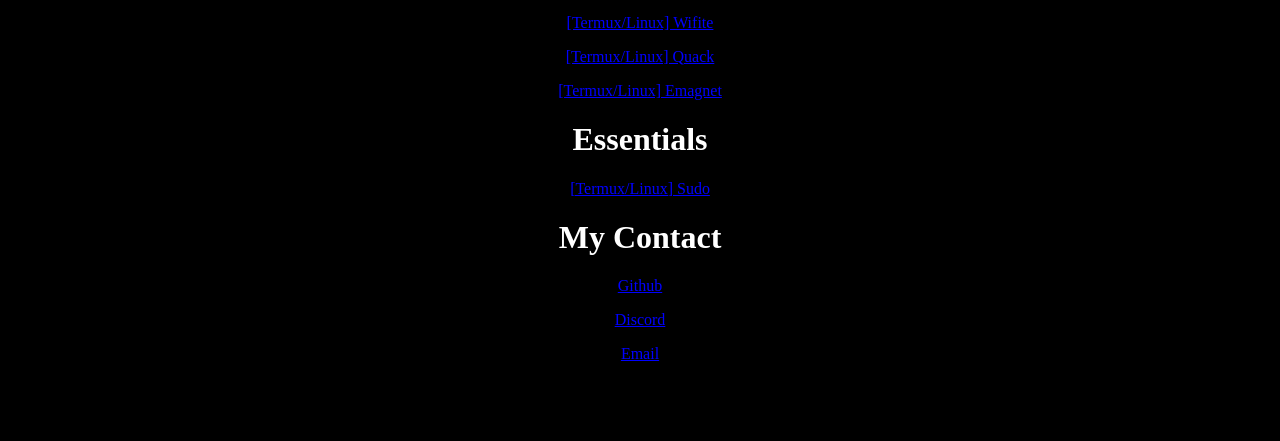
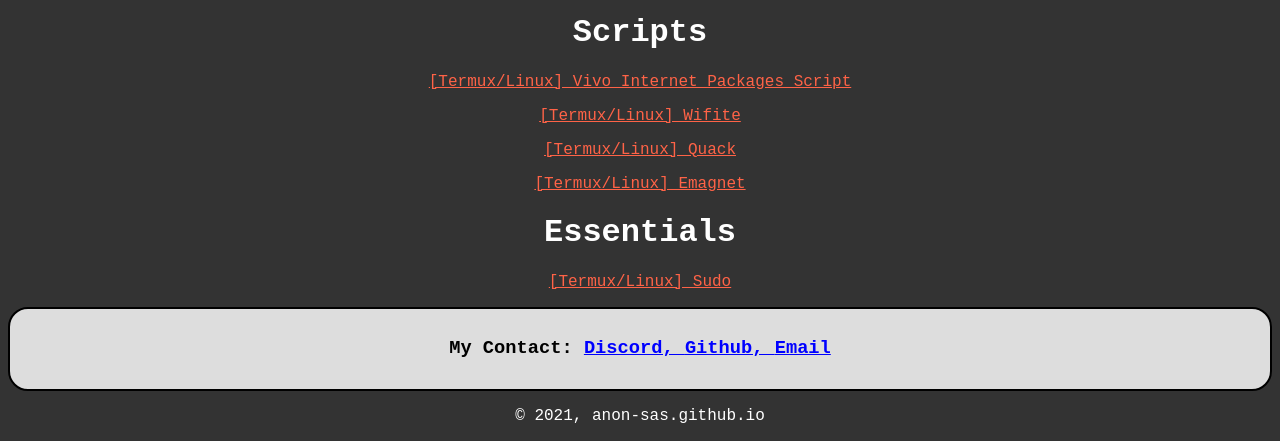
Before and after one commit to Anon-SAS/sas, a plain HTML site: page index.html in a window 1280 px wide. Shown: the part 752-1193 px from the top of the page. Before the commit the page ends 1123 px from the top, so only its background shows below. Drawn offline with Linux system fonts and the light colour scheme.

Commit message:
Add files via upload

```diff
--- a/index.html
+++ b/index.html
@@ -1,17 +1,42 @@
 <!DOCTYPE html>
 <html>
+<!--- Ta Fazendo Oque nos Codigo do Site em? --->
+<!--- Seu Pnc --->
 <head>
+<style>
+body {
+font-family: Courier New;
+background-color: #333;
+}
+
+a {
+				color: tomato;
+}
+
+.footer {
+				background-color: #ddd;
+				text-align: center;
+				font-family: Courier New;
+				padding: 10px;
+				border: 2px solid black;
+				border-radius: 20px;
+				height: 60px;
+}
+
+</style>
 <link rel="apple-touch-icon" sizes="180x180" href="./lib/icons/apple-touch-icon.png">
 <link rel="icon" type="image/png" sizes="32x32" href="./lib/icons/favicon-32x32.png">
 <link rel="icon" type="image/png" sizes="16x16" href="./lib/icons/favicon-16x16.png">
 <link rel="manifest" href="./lib/icons/site.webmanifest">
-<style>
-body {background-color: Black;}
-</style>
 <title>SAS Comunity</title>
 </head>
 <body>
 <center>
+<div class="footer">
+<h3>
+SAS Comunity
+</h3>
+</div>
 <p style="color:white">Visits:</p>
 <p></p>
 <div align=center><a href='https://contador.s12.com.br'><img src='https://contador.s12.com.br/img-7A1a95zDzx233Dwa-9.gif' border='0' alt='visitas'></a><script type='text/javascript' src='https://contador.s12.com.br/ad.js?id=7A1a95zDzx233Dwa'></script></div>
@@ -27,31 +52,35 @@ body {background-color: Black;}
 				Tools
 
 </h1>
-<a href="./lib/metamux.html" style="color:blue">[Termux] Metasploit</a>
+<a href="./lib/metamux.html">[Termux] Metasploit</a>
 <p></p>
-<a href="./lib/jhon.html" style="color:blue">[Linux] John The Ripper</a>
+<a href="./lib/jhon.html">[Linux] John The Ripper</a>
 <p></p>
-<a href="./lib/toolx.html" style="color:blue">[Linux/Termux] Tool-X</a>
+<a href="./lib/toolx.html">[Linux/Termux] Tool-X</a>
 <h1 style="color:white">
 
 				Scripts
 
 </h1>
-<a href="./lib/pacotesnetvivo.html" style="color:blue">[Termux/Linux] Vivo Internet Packages Script</a>
+<a href="./lib/pacotesnetvivo.html">[Termux/Linux] Vivo Internet Packages Script</a>
 <p></p>
-<a href="./lib/wifite.html" style="color:blue">[Termux/Linux] Wifite</a>
+<a href="./lib/wifite.html">[Termux/Linux] Wifite</a>
 <p></p>
-<a href="./lib/quack.html" style="color:blue">[Termux/Linux] Quack</a>
+<a href="./lib/quack.html">[Termux/Linux] Quack</a>
 <p></p>
-<a style="color:blue" href="./lib/emagnet.html">[Termux/Linux] Emagnet</a>
+<a href="./lib/emagnet.html">[Termux/Linux] Emagnet</a>
 <h1 style="color:white">Essentials</h1>
-<a style="color:blue" href="./lib/sudo.html">[Termux/Linux] Sudo</a>
-<h1 style="color:white">My Contact</h1>
-<a style="color:blue" href="https://www.github.com/Anon-SAS">Github</a>
+<a href="./lib/sudo.html">[Termux/Linux] Sudo</a>
 <p></p>
-<a style="color:blue" href="https://discord.gg/MFVHdhVcKB">Discord</a>
-<p></p>
-<a style="color:blue" href="mailto: oioi17182@gmail.com?subject=Questions&body=Write here if you have questions" title="" >Email</a>
+<div class="footer">
+<h3>
+My Contact:
+<a style="color:blue" href="https://discord.gg/MFVHdhVcKB">Discord, </a>
+<a style="color:blue" href="https://www.github.com/Anon-SAS">Github, </a>
+<a style="color:blue" href="mailto: oioi17182@gmail.com?subject=Questions&body=Write here if you have questions">Email</a>
+</h3>
+</div>
+<p style="color:white">© 2021, anon-sas.github.io</p>
 </center>
 <script>
 function getIP(json) {
```
